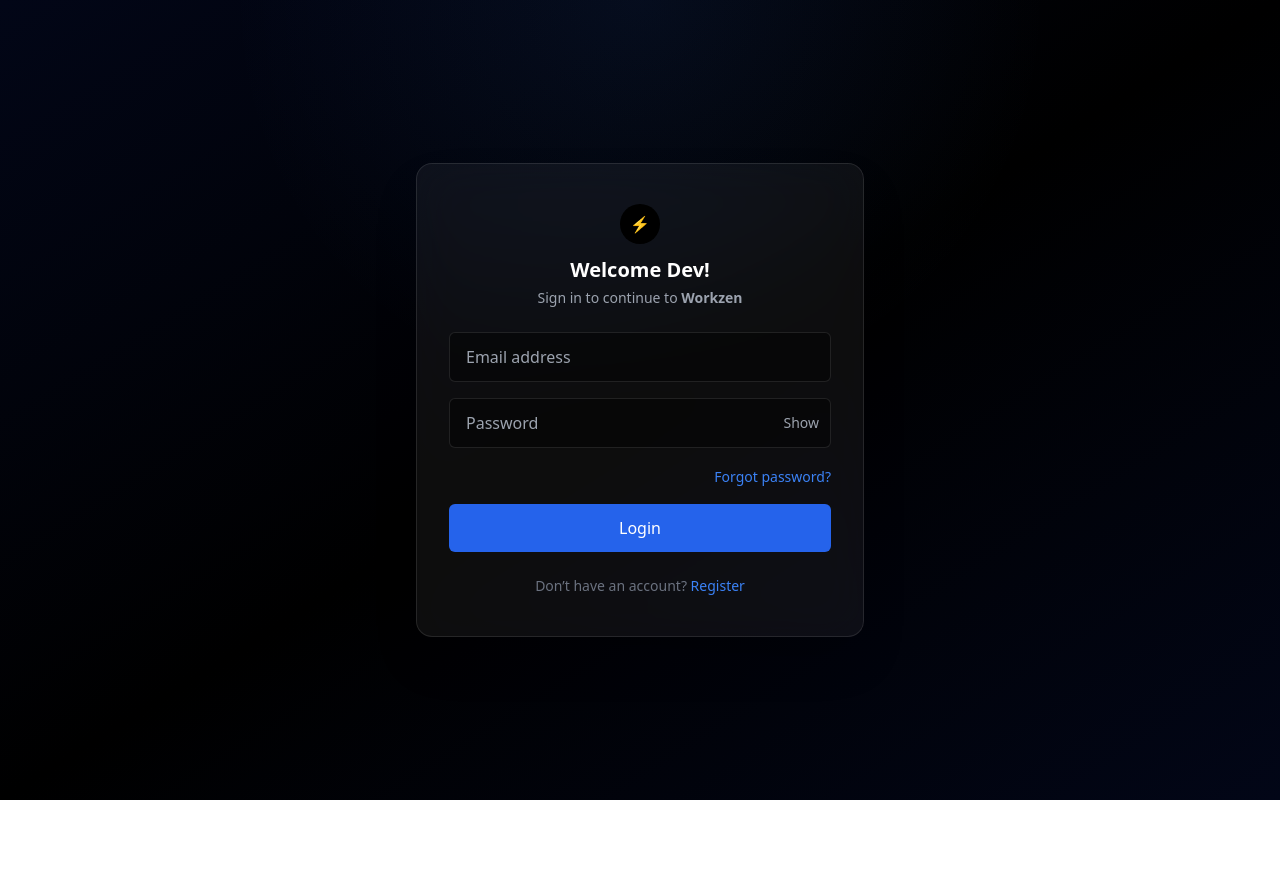
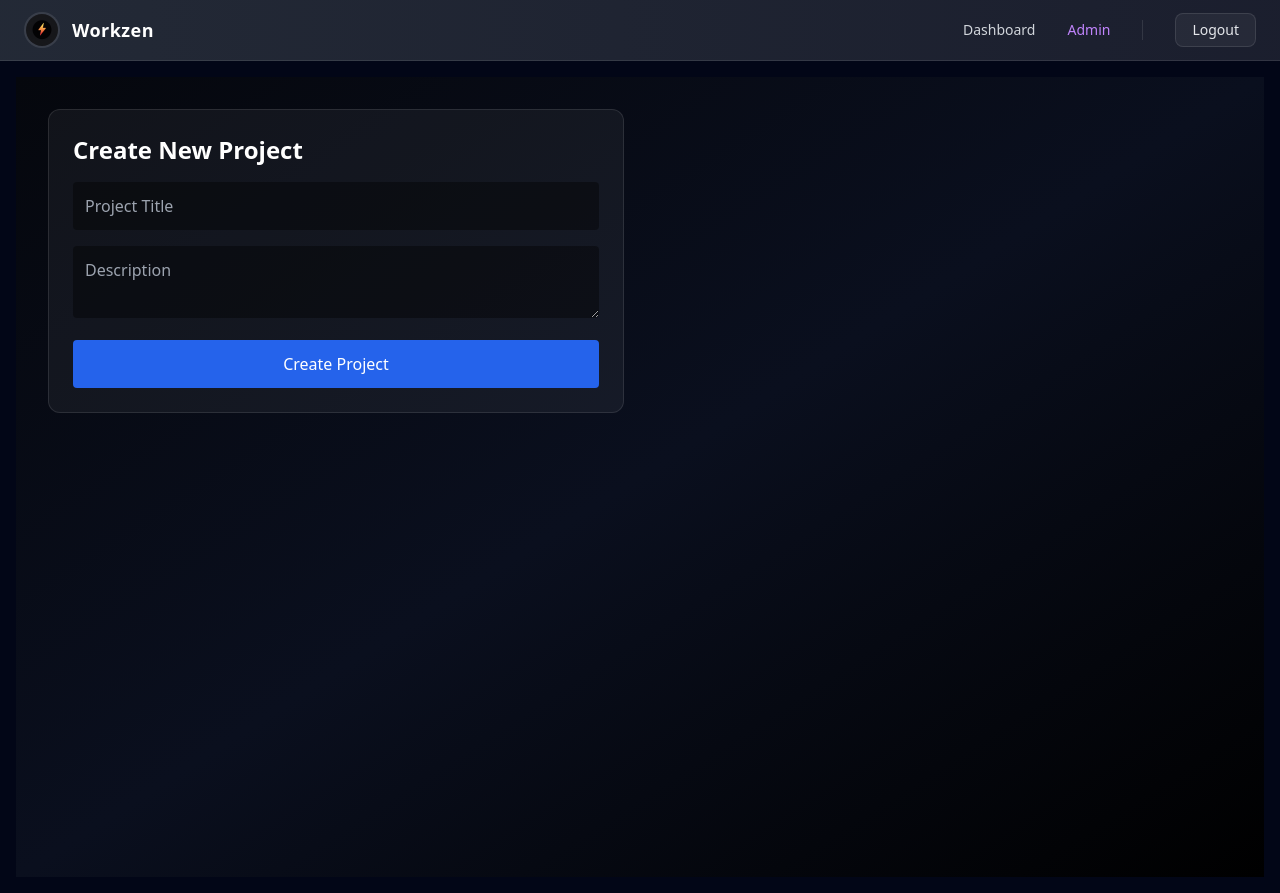
Before and after one commit to ansh35/Workzen, a React (Vite) app in the folder client/: page /admin/add-project in a window 1280 px wide. Before the commit this address led to /login. Before the commit the page ends 800 px from the top, so only its background shows below. Built offline with nearby package versions, Linux system fonts and the light colour scheme; sample sign-in values are in the browser's storage.

Commit message:
Add project and user in admin panal

```diff
--- a/client/src/App.jsx
+++ b/client/src/App.jsx
@@ -10,6 +10,8 @@
 import AddTask from "./pages/ADDTASK.jsx";
 import ProtectedRoute from "./componets/ProtectedRoute.jsx";
 import AppLayout from "./Layouts/Applayout.jsx";
+import AddProject from "./pages/ADDPROJECT.jsx";
+import Users from "./pages/USERS.jsx";
 
 function App() {
   return (
@@ -37,6 +39,8 @@
         <Route element={<AppLayout />}>
           <Route path="/admin" element={<AdminDashboard />} />
           <Route path="/admin/add-task" element={<AddTask />} />
+          <Route path="/admin/add-project" element={<AddProject />} />
+          <Route path="/admin/users" element={<Users />} />
         </Route>
       </Route>
     </Routes>
--- /dev/null
+++ b/client/src/pages/ADDPROJECT.jsx
@@ -0,0 +1,72 @@
+import { useState } from "react";
+import axios from "axios";
+
+function AddProject() {
+  const [title, setTitle] = useState("");
+  const [description, setDescription] = useState("");
+  const [loading, setLoading] = useState(false);
+  const [error, setError] = useState("");
+
+  const token = localStorage.getItem("token");
+
+  const handleSubmit = async (e) => {
+    e.preventDefault();
+    setLoading(true);
+    setError("");
+
+    try {
+      await axios.post(
+        "http://localhost:5000/api/projects",
+        { title, description },
+        {
+          headers: { Authorization: `Bearer ${token}` },
+        }
+      );
+
+      alert("Project created successfully");
+      setTitle("");
+      setDescription("");
+    } catch (err) {
+      setError(err.response?.data?.message || "Project creation failed");
+    } finally {
+      setLoading(false);
+    }
+  };
+
+  return (
+    <div className="min-h-screen p-8 text-white bg-gradient-to-br from-[#05070d] via-[#0a0f1e] to-black">
+      <div className="max-w-xl bg-white/5 border border-white/10 rounded-xl p-6">
+        <h2 className="text-2xl font-semibold mb-4">Create New Project</h2>
+
+        {error && <p className="text-red-400 mb-3">{error}</p>}
+
+        <form onSubmit={handleSubmit} className="space-y-4">
+          <input
+            type="text"
+            placeholder="Project Title"
+            className="w-full p-3 rounded bg-black/40"
+            value={title}
+            onChange={(e) => setTitle(e.target.value)}
+            required
+          />
+
+          <textarea
+            placeholder="Description"
+            className="w-full p-3 rounded bg-black/40"
+            value={description}
+            onChange={(e) => setDescription(e.target.value)}
+          />
+
+          <button
+            disabled={loading}
+            className="w-full bg-blue-600 py-3 rounded font-medium hover:bg-blue-700"
+          >
+            {loading ? "Creating..." : "Create Project"}
+          </button>
+        </form>
+      </div>
+    </div>
+  );
+}
+
+export default AddProject;
--- a/client/src/pages/ADMINDASHBOARD.jsx
+++ b/client/src/pages/ADMINDASHBOARD.jsx
@@ -17,8 +17,8 @@
       {/* Cards */}
       <div className="grid grid-cols-1 md:grid-cols-3 gap-6 max-w-5xl">
 
-        {/* ADD TASK */}
-        <div className="bg-white/5 border border-white/10 rounded-xl p-6 hover:border-blue-500/40 hover:shadow-lg hover:shadow-blue-500/10 transition">
+        {/* ADD TASK - BLUE */}
+        <div className="bg-white/5 border border-white/10 rounded-xl p-6 transition-all duration-300 hover:border-blue-500/50 hover:shadow-[0_0_40px_rgba(59,130,246,0.25)] hover:-translate-y-1">
           <h2 className="text-lg font-semibold mb-1">Add Task</h2>
           <p className="text-sm text-gray-400 mb-5">
             Create and assign tasks to team members
@@ -32,33 +32,33 @@
           </button>
         </div>
 
-        {/* ADD PROJECT (NEXT STEP) */}
-        <div className="bg-white/5 border border-white/10 rounded-xl p-6 opacity-70">
+        {/* ADD PROJECT - PURPLE */}
+        <div className="bg-white/5 border border-white/10 rounded-xl p-6 transition-all duration-300 hover:border-purple-500/50 hover:shadow-[0_0_40px_rgba(168,85,247,0.25)] hover:-translate-y-1">
           <h2 className="text-lg font-semibold mb-1">Add Project</h2>
           <p className="text-sm text-gray-400 mb-5">
             Create projects for your team
           </p>
 
           <button
-            disabled
-            className="bg-gray-700 px-4 py-2 rounded-lg text-sm cursor-not-allowed"
+            onClick={() => navigate("/admin/add-project")}
+            className="bg-purple-600 hover:bg-purple-700 transition px-4 py-2 rounded-lg text-sm font-medium"
           >
-            Coming Soon
+            Go to Add Project →
           </button>
         </div>
 
-        {/* USERS */}
-        <div className="bg-white/5 border border-white/10 rounded-xl p-6 opacity-70">
+        {/* USERS - GREEN */}
+        <div className="bg-white/5 border border-white/10 rounded-xl p-6 transition-all duration-300 hover:border-emerald-500/50 hover:shadow-[0_0_40px_rgba(16,185,129,0.25)] hover:-translate-y-1">
           <h2 className="text-lg font-semibold mb-1">Users</h2>
           <p className="text-sm text-gray-400 mb-5">
             Manage team members
           </p>
 
           <button
-            disabled
-            className="bg-gray-700 px-4 py-2 rounded-lg text-sm cursor-not-allowed"
+            onClick={() => navigate("/admin/users")}
+            className="bg-emerald-600 hover:bg-emerald-700 transition px-4 py-2 rounded-lg text-sm font-medium"
           >
-            Coming Soon
+            Manage Users →
           </button>
         </div>
 
--- /dev/null
+++ b/client/src/pages/USERS.jsx
@@ -0,0 +1,62 @@
+import { useEffect, useState } from "react";
+import axios from "axios";
+
+function Users() {
+  const [users, setUsers] = useState([]);
+  const [error, setError] = useState("");
+
+  const token = localStorage.getItem("token");
+
+  useEffect(() => {
+    const fetchUsers = async () => {
+      try {
+        const res = await axios.get(
+          "http://localhost:5000/api/users",
+          {
+            headers: { Authorization: `Bearer ${token}` },
+          }
+        );
+
+        setUsers(res.data.users);
+      } catch (err) {
+        setError("Failed to load users");
+      }
+    };
+
+    fetchUsers();
+  }, [token]);
+
+  return (
+    <div className="min-h-screen p-8 text-white bg-gradient-to-br from-[#05070d] via-[#0a0f1e] to-black">
+      <h2 className="text-2xl font-semibold mb-6">Manage Users</h2>
+
+      {error && <p className="text-red-400">{error}</p>}
+
+      <div className="bg-white/5 border border-white/10 rounded-xl p-6">
+        {users.length === 0 ? (
+          <p className="text-gray-400">No users found</p>
+        ) : (
+          <div className="space-y-4">
+            {users.map((user) => (
+              <div
+                key={user._id}
+                className="flex justify-between items-center border-b border-white/10 pb-2"
+              >
+                <div>
+                  <p className="font-medium">{user.name}</p>
+                  <p className="text-sm text-gray-400">{user.email}</p>
+                </div>
+
+                <span className="text-sm px-3 py-1 bg-blue-600 rounded-lg">
+                  {user.role}
+                </span>
+              </div>
+            ))}
+          </div>
+        )}
+      </div>
+    </div>
+  );
+}
+
+export default Users;
```
